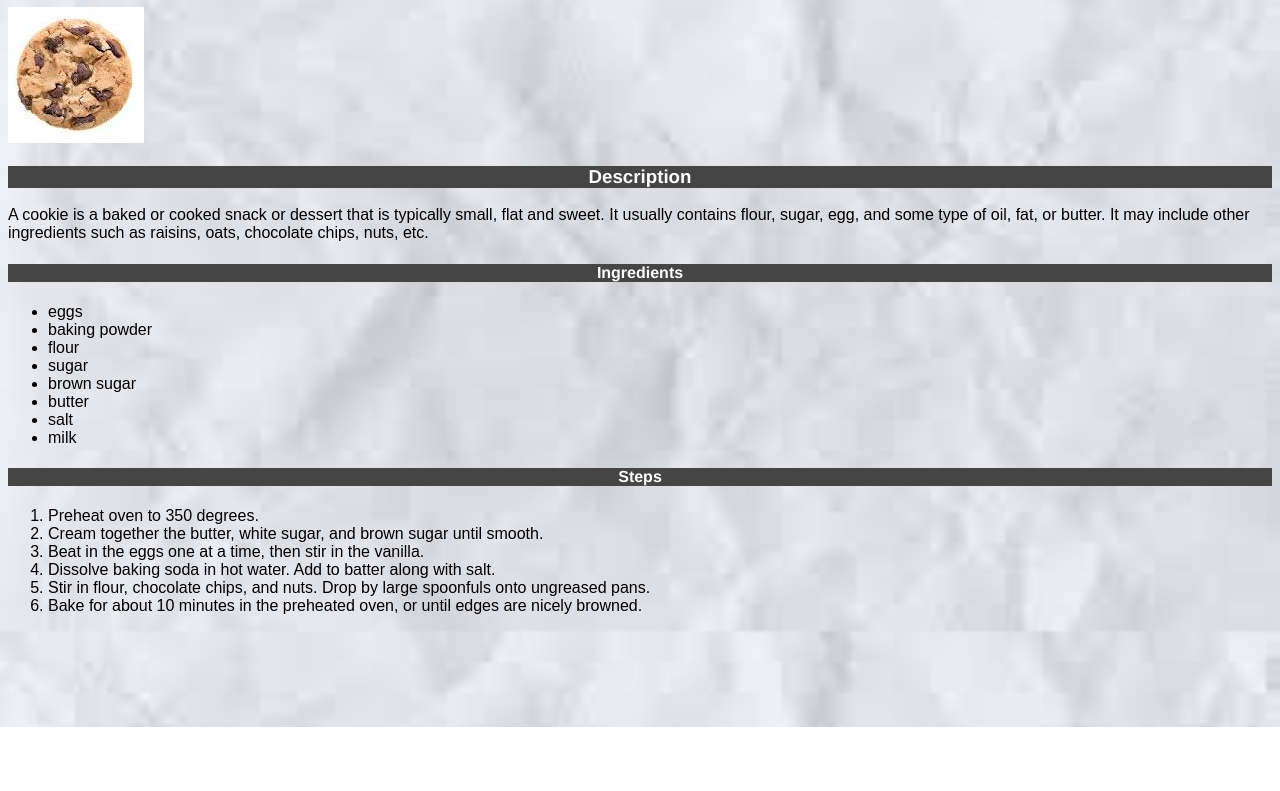
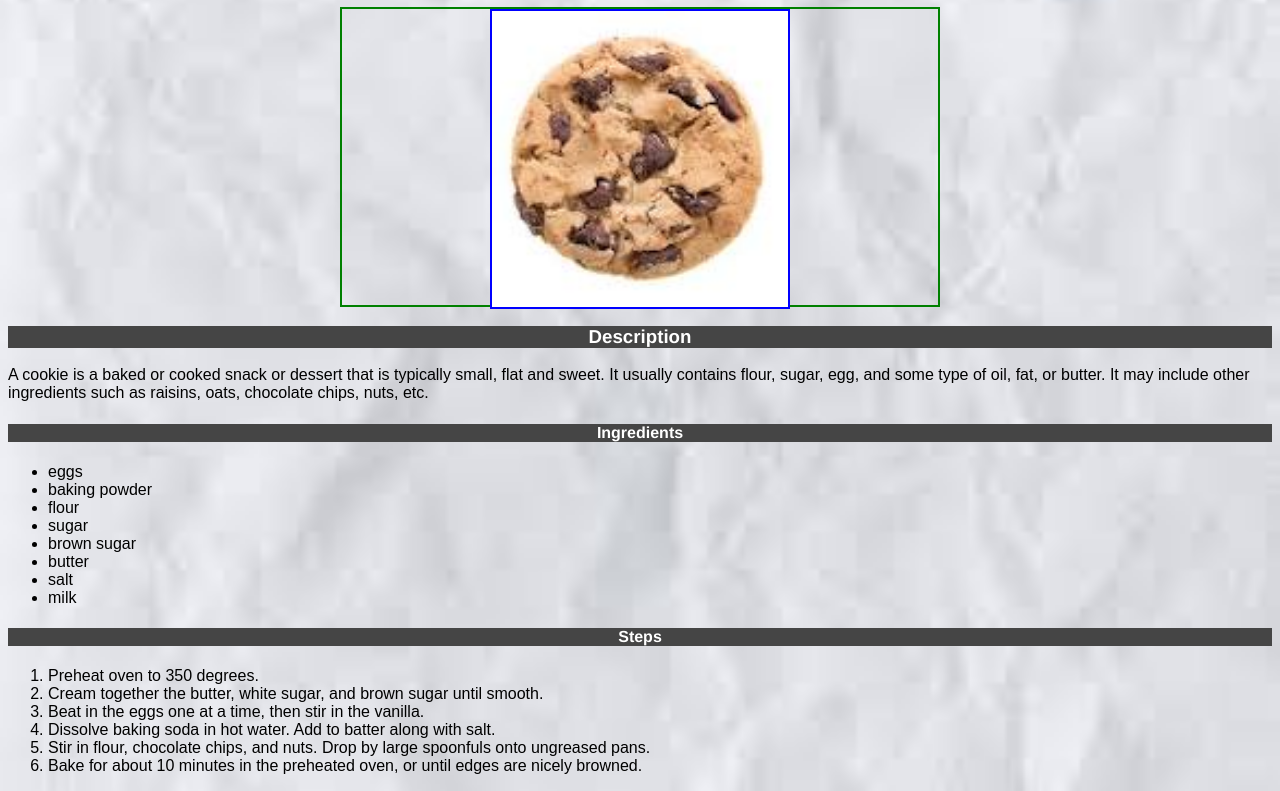
Before and after one commit to jobachx31/practice-recipes, a plain HTML site: page recipes/cookie.html in a window 1280 px wide. Shown: the part 73-864 px from the top of the page. Before the commit the page ends 800 px from the top, so only its background shows below. Drawn offline with Linux system fonts and the light colour scheme.

Commit message:
Fix alignment and size of images

```diff
--- a/style.css
+++ b/style.css
@@ -20,6 +20,22 @@ h1, h3, h4 {
 
 }
 
+img {
+    border: 2px solid blue;
+    height: 100%;
+    margin: auto;
+
+}
+
+.image {
+    display: flex;
+    border: 2px solid green;
+    height: 300px;
+    width:  600px;
+    margin: auto;
+    box-sizing: border-box;
+}
+
 a {
     color: white;
 }
```
